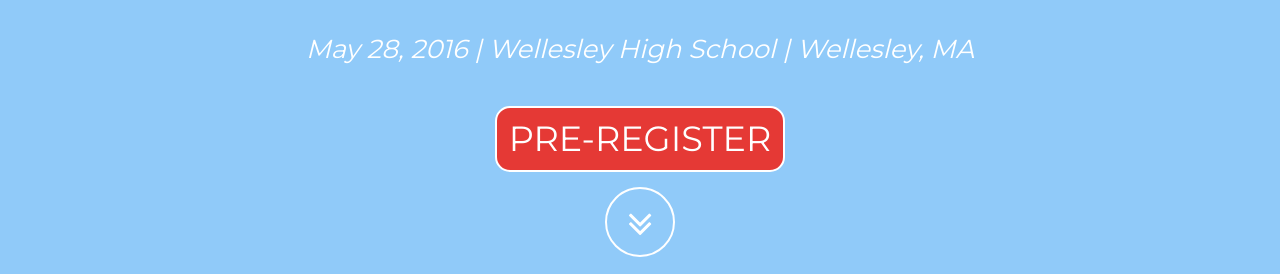
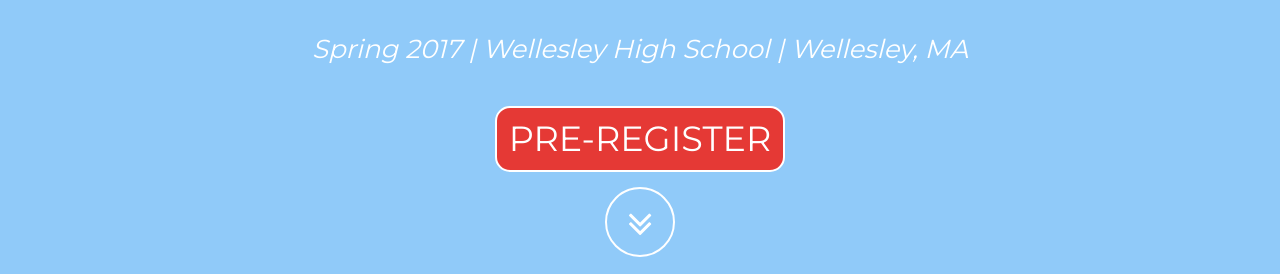
Before and after one commit to ethanchewy/WellesleyHackathon, a plain HTML site: page index.html in a window 1280 px wide. Shown: the part 823-1097 px from the top of the page. Drawn offline with Linux system fonts and the light colour scheme; some packages are replaced by stand-ins of ours.

Commit message:
Update index.html

```diff
--- a/index.html
+++ b/index.html
@@ -94,7 +94,7 @@
                     <div class="col-md-8 col-md-offset-2">
                         <img style="height:auto; width:auto; max-width:100%; max-height:100%;" class="wellesleylogo"src="img/wellesleylogo.png">
                         <h1 class="brand-heading">WellesleyHacks</h1>
-                        <i><p class="intro-text">May 28, 2016 | Wellesley High School | Wellesley, MA</p></i>
+                        <i><p class="intro-text">Spring 2017 | Wellesley High School | Wellesley, MA</p></i>
                         <a class="btn btn-default btn2" href="http://eepurl.com/brirQr" role="button">Pre-Register</a>
                         <br>
                         <a href="#overview" class="btn btn-circle page-scroll" id="firstbutton">
```
